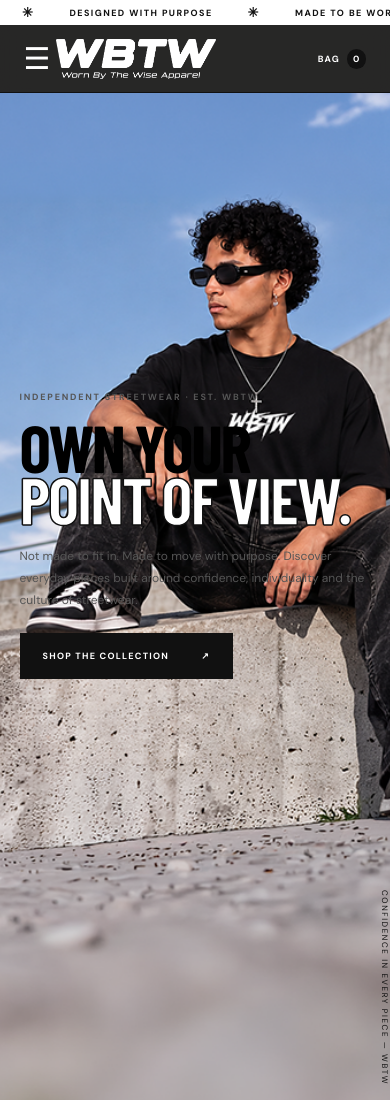
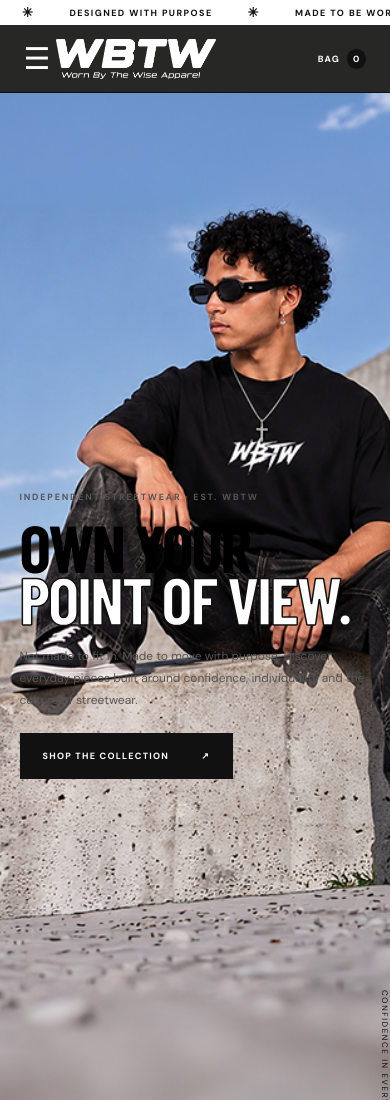
Before and after one commit to bam-dev20/WBTW-Streetwear-Website, a website: page wbtw-streetwear-full/public/index.html in a window 390 px wide. Shown: the top 1100 px of the page. Drawn offline with nearby package versions, Linux system fonts and the light colour scheme; no server answers; a web font is replaced by a local one.

Commit message:
Adjust mobile hero content offset
Co-authored-by: Copilot <223556219+Copilot@users.noreply.github.com>

```diff
--- a/wbtw-streetwear-full/public/style.css
+++ b/wbtw-streetwear-full/public/style.css
@@ -1053,7 +1053,7 @@ MOBILE STYLES (max-width: 620px)
   }
   .hero-copy {
     /* Adjust to move hero text/content down on mobile only */
-    --mobile-hero-content-offset: 240px;
+    --mobile-hero-content-offset: 340px;
     margin-top: var(--mobile-hero-content-offset);
     padding:0 0 35px
   }
```
